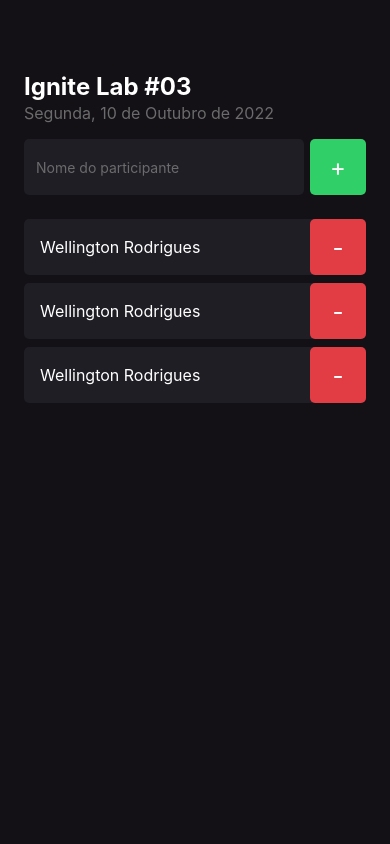
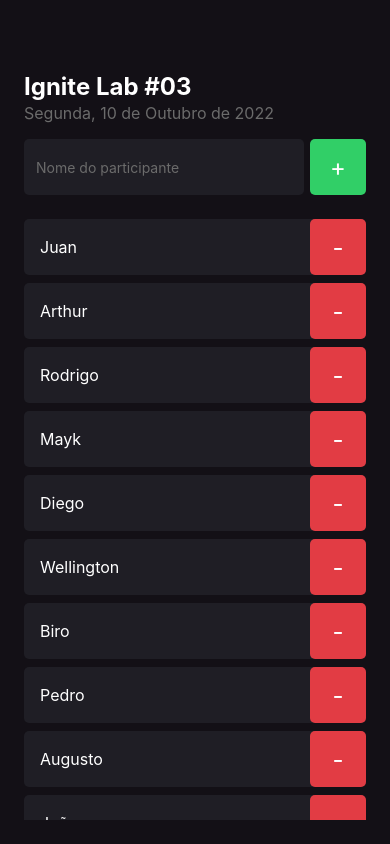
Before and after one commit to wellingtonrodriguesbr/imhere, a React Native app: screen / in a window 390 px wide. Built offline with nearby package versions, Linux system fonts and the light colour scheme.

Commit message:
chore: add scrollview

```diff
--- a/src/components/Participant/index.tsx
+++ b/src/components/Participant/index.tsx
@@ -1,12 +1,20 @@
-import { Text, TouchableOpacity, View } from "react-native";
+import { ScrollView, Text, TouchableOpacity, View } from "react-native";
 
 import { styles } from "./styles";
 
-export function Participant() {
+interface ParticipantProps {
+  name: string;
+  onRemoveParticipant: (name: string) => void;
+}
+
+export function Participant({ name, onRemoveParticipant }: ParticipantProps) {
   return (
     <View style={styles.container}>
-      <Text style={styles.name}>Wellington Rodrigues</Text>
-      <TouchableOpacity style={styles.button}>
+      <Text style={styles.name}>{name}</Text>
+      <TouchableOpacity
+        style={styles.button}
+        onPress={() => onRemoveParticipant(name)}
+      >
         <Text style={styles.buttonText}>-</Text>
       </TouchableOpacity>
     </View>
--- a/src/screens/Home/index.tsx
+++ b/src/screens/Home/index.tsx
@@ -1,11 +1,31 @@
 import { StatusBar } from "expo-status-bar";
-import { Text, TextInput, TouchableOpacity, View } from "react-native";
+import {
+  ScrollView,
+  Text,
+  TextInput,
+  TouchableOpacity,
+  View,
+} from "react-native";
 import { Participant } from "../../components/Participant";
 
 import { styles } from "./styles";
 
 export function Home() {
   function handleParticipantAdd() {}
+  function handleParticipantRemove(name: string) {}
+  const participants = [
+    "Juan",
+    "Arthur",
+    "Rodrigo",
+    "Mayk",
+    "Diego",
+    "Wellington",
+    "Biro",
+    "Pedro",
+    "Augusto",
+    "João",
+    "Wesley",
+  ];
 
   return (
     <View style={styles.container}>
@@ -21,10 +41,15 @@ export function Home() {
           <Text style={styles.buttonText}>+</Text>
         </TouchableOpacity>
       </View>
-
-      <Participant />
-      <Participant />
-      <Participant />
+      <ScrollView>
+        {participants.map((participant) => (
+          <Participant
+            key={participant}
+            name={participant}
+            onRemoveParticipant={handleParticipantRemove}
+          />
+        ))}
+      </ScrollView>
 
       <StatusBar style="light" />
     </View>
```
